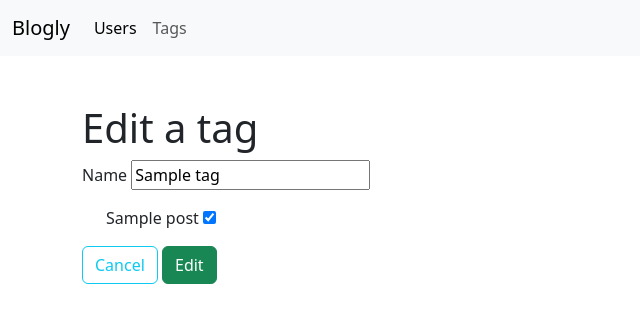
After one commit to hannahsylee/Blogly, a Flask app: page /tags/1/edit in a window 1280 px wide. The commit adds this page. Shown: the top 323 px of the page, without its empty margins (0-640 px from the left). Run offline with Flask 2, Linux system fonts and the light colour scheme; tables that the repository leaves empty hold one stand-in row (values such as "Sample post"); some libraries are stand-ins or nearby versions.

Commit message:
Add changes for part 3 -> tags

```diff
--- a/app.py
+++ b/app.py
@@ -2,7 +2,7 @@
 
 from flask import Flask, request, redirect, render_template
 from flask_debugtoolbar import DebugToolbarExtension
-from models import db, connect_db, User, Post
+from models import db, connect_db, User, Post, Tag, PostTag
 
 app = Flask(__name__)
 app.config['SQLALCHEMY_DATABASE_URI'] = 'postgresql:///blogly'
@@ -109,8 +109,9 @@ def delete_user(id):
 def show_post_form(user_id):
     """Show form to add a post for that user."""
     user = User.query.get_or_404(user_id)
+    tags = Tag.query.all()
 
-    return render_template('posts/new_post.html', user=user)
+    return render_template('posts/new_post.html', user=user, tags=tags)
 
 
 @app.route('/users/<int:user_id>/posts/new', methods=["POST"])
@@ -118,9 +119,14 @@ def posts_new(user_id):
     """Handle form submission for creating a new post for a specific user"""
 
     user = User.query.get_or_404(user_id)
+    tag_ids = [int(num) for num in request.form.getlist("tags")]
+    # filtering all the tags with ids in tag_ids
+    tags = Tag.query.filter(Tag.id.in_(tag_ids)).all()
+
     new_post = Post(title=request.form['title'],
                     content=request.form['content'],
-                    user=user)
+                    user=user,
+                    tags=tags)
 
     db.session.add(new_post)
     db.session.commit()
@@ -139,8 +145,9 @@ def show_post(id):
 def show_edit_post(id):
     """Show form to edit a post, and to cancel (back to user page)."""
     post = Post.query.get_or_404(id)
-
-    return render_template('posts/edit.html', post=post)
+    # need to get all tags not just the post's tags.
+    tags = Tag.query.all()
+    return render_template('posts/edit.html', post=post, tags=tags)
 
 @app.route('/posts/<int:id>/edit', methods=['POST'])
 def edit_post(id):
@@ -148,6 +155,9 @@ def edit_post(id):
     post = Post.query.get_or_404(id)
     post.title = request.form['title']
     post.content = request.form['content']
+
+    tag_ids = [int(num) for num in request.form.getlist("tags")]
+    post.tags = Tag.query.filter(Tag.id.in_(tag_ids)).all()
 
     db.session.add(post)
     db.session.commit()
@@ -162,3 +172,63 @@ def delete_post(id):
     db.session.commit()
 
     return redirect(f'/users/{post.user_id}')
+
+# Part Three -----------------------------------------------------------------
+@app.route('/tags')
+def list_tags():
+    """Lists all tags, with links to the tag detail page"""
+    tags = Tag.query.all()
+    return render_template('/tags/list.html', tags=tags)
+
+@app.route('/tags/new')
+def new_tag():
+    """Shows a form to add a new tag."""
+    posts = Post.query.all()
+    return render_template('/tags/add.html', posts=posts)
+
+@app.route('/tags/new', methods=['POST'])
+def add_tag():
+    """Process add form, adds tag, and redirect to tag list."""
+    post_ids = [int(num) for num in request.form.getlist("posts")]
+    posts = Post.query.filter(Post.id.in_(post_ids)).all()
+    new_tag = Tag(name=request.form['name'], posts=posts)
+
+    db.session.add(new_tag)
+    db.session.commit()
+
+    return redirect('/tags')
+
+@app.route('/tags/<int:id>')
+def detail_tag(id):
+    """Show detail about a tag. Have links to edit form and to delete."""
+    tag = Tag.query.get_or_404(id)
+    # posts = tag.posts
+    return render_template('/tags/show.html', tag=tag)
+
+@app.route('/tags/<int:id>/edit')
+def show_edit(id):
+    """Show edit form for a tag."""
+    tag = Tag.query.get_or_404(id)
+    return render_template('/tags/edit.html', tag=tag)
+
+@app.route('/tags/<int:id>/edit', methods=['POST'])
+def edit_tag(id):
+    """Process the edit form, returning the user to the /users page"""
+    tag = Tag.query.get_or_404(id)
+    tag.name = request.form['name']
+    post_ids = [int(num) for num in request.form.getlist("posts")]
+    tag.posts = Post.query.filter(Post.id.in_(post_ids)).all()
+
+    db.session.add(tag)
+    db.session.commit()
+
+    return redirect('/tags')
+
+@app.route('/tags/<int:id>/delete', methods=['POST'])
+def delete_tag(id):
+    """Delete a tag."""
+    tag = Tag.query.get_or_404(id)
+    db.session.delete(tag)
+    db.session.commit()
+
+    return redirect('/tags')
--- a/templates/base.html
+++ b/templates/base.html
@@ -21,9 +21,9 @@
           <li class="nav-item">
             <a class="nav-link active" aria-current="page" href="/users">Users</a>
           </li>
-          <!-- <li class="nav-item">
-            <a class="nav-link" href="#">Link</a>
-          </li> -->
+          <li class="nav-item">
+            <a class="nav-link" href="/tags">Tags</a>
+          </li>
       </div>
     </div>
   </nav>
--- /dev/null
+++ b/templates/tags/edit.html
@@ -0,0 +1,34 @@
+{% extends 'base.html' %}
+
+{% block title %}Edit User Form{% endblock %}
+
+{% block content %}
+<h1>Edit a tag</h1>
+
+    <form method="post" action="/tags/{{ tag.id }}/edit">
+        <div class="mb-3">
+            <label for="name">Name</label>
+            <input type="text" id="name" name="name" value="{{ tag.name }}"">
+        </div>
+
+        <div class="mb-3 form-check">
+            {% for post in tag.posts %}
+            <div>
+                <label class="form-check-label" for="post_{{ post.id }}">{{ post.title }}</label>
+                <input type="checkbox"
+                        id="post_{{ post.id }}"
+                        name="posts"
+                        value="{{ post.id }}"
+                        {% if post in tag.posts %}checked{% endif %}>
+            </div>
+            {% endfor %}
+        </div>
+
+        <div class="mb-3">
+            <a href="/tags/{{ tag.id }}" class="btn btn-outline-info button">Cancel</a>
+            <button type="submit" class="btn btn-success button">Edit</button>
+        </div>
+
+    </form>
+
+{% endblock %}
```
Also changed, not shown: models.py (+22 -0 lines), seed.py (added, +27 -0 lines), templates/posts/edit.html (+21 -5 lines), templates/posts/homepage.html (+8 -0 lines), templates/posts/new_post.html (+17 -4 lines), templates/posts/post_detail.html (+9 -0 lines), templates/tags/add.html (added, +35 -0 lines), templates/tags/list.html (added, +18 -0 lines), templates/tags/show.html (added, +26 -0 lines).
